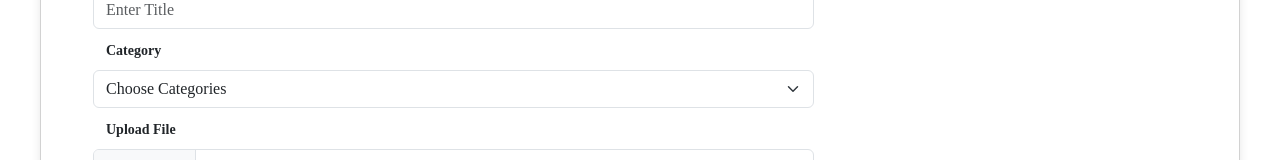
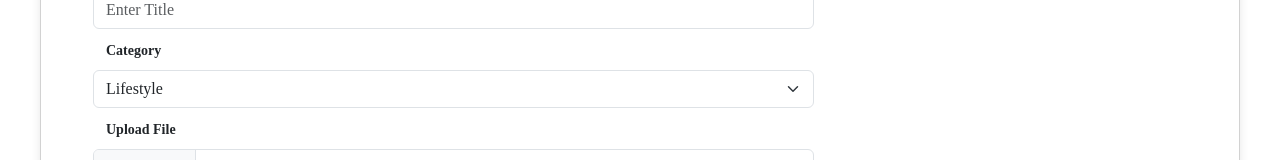
Before and after one commit to acedeveloper-byte/get-human-posting, a Next.js app: page /submit-article in a window 1280 px wide. Shown: the part 271-431 px from the top of the page. Built offline with nearby package versions, Linux system fonts and the light colour scheme.

Commit message:
adde change

```diff
--- a/app/submit-article/page.js
+++ b/app/submit-article/page.js
@@ -73,39 +73,38 @@ const page = () => {
                   <Form.Label>Category</Form.Label>
                   <Form.Select {...formik.getFieldProps("category")}>
                     {[
-                      { "value": "", "label": "Choose Categories" },
-                      { "value": "413", "label": "Lifestyle" },
-                      { "value": "413", "label": "Latest" },
-                      { "value": "413", "label": "Featured" },
-                      { "value": "413", "label": "Tech" },
-                      { "value": "413", "label": "Healthy" },
-                      { "value": "413", "label": "Fashion" },
-                      { "value": "413", "label": "Business" },
-                      { "value": "410", "label": "Design" },
-                      { "value": "7", "label": "Domain Names" },
-                      { "value": "426", "label": "Education" },
-                      { "value": "411", "label": "Entertainment" },
-                      { "value": "416", "label": "Home & Lifestyle" },
-                      { "value": "425", "label": "Marketing" },
-                      { "value": "6", "label": "Digital Marketing", "indent": true },
-                      { "value": "5", "label": "SEO", "indent": true },
-                      { "value": "4", "label": "Social Media", "indent": true },
-                      { "value": "412", "label": "Music" },
-                      { "value": "1", "label": "Other" },
-                      { "value": "437", "label": "Politics" },
-                      { "value": "436", "label": "Real Estate" },
-                      { "value": "415", "label": "Sports" },
-                      { "value": "414", "label": "Technology" },
-                      { "value": "418", "label": "Travel" },
-                      { "value": "299", "label": "Video" },
-                      { "value": "8", "label": "Web Hosting" },
-                      { "value": "9", "label": "Web Security" },
-                      { "value": "417", "label": "Wellness" },
-                      { "value": "10", "label": "Writing" }
+                      { "value": "Lifestyle", "label": "Lifestyle" },
+                      { "value": "Latest", "label": "Latest Blog" },
+                      { "value": "Featured", "label": "Featured Blog" },
+                      { "value": "Tech", "label": "Technology" },
+                      { "value": "Healthy", "label": "Healthy Lifestyle" },
+                      { "value": "Fashion", "label": "Fashion" },
+                      { "value": "Business", "label": "Business" },
+                      { "value": "Design", "label": "Design" },
+                      { "value": "Domain Names", "label": "Domain Names" },
+                      { "value": "Education", "label": "Education" },
+                      { "value": "Entertainment", "label": "Entertainment" },
+                      { "value": "Home & Lifestyle", "label": "Home & Lifestyle" },
+                      { "value": "Marketing", "label": "Marketing" },
+                      { "value": "Digital Marketing", "label": "Digital Marketing" },
+                      { "value": "SEO", "label": "SEO" },
+                      { "value": "Social Media", "label": "Social Media" },
+                      { "value": "Music", "label": "Music" },
+                      { "value": "Other", "label": "Other" },
+                      { "value": "Politics", "label": "Politics" },
+                      { "value": "Real Estate", "label": "Real Estate" },
+                      { "value": "Sports", "label": "Sports" },
+                      { "value": "Technology", "label": "Technology" },
+                      { "value": "Travel", "label": "Travel" },
+                      { "value": "Video", "label": "Video" },
+                      { "value": "Web Hosting", "label": "Web Hosting" },
+                      { "value": "Web Security", "label": "Web Security" },
+                      { "value": "Wellness", "label": "Wellness" },
+                      { "value": "Writing", "label": "Writing" }
                     ].map((item, index) => {
                       return (
                         <>
-                          <option value={item.label}>{item.label}</option>
+                          <option value={item.value}>{item.label}</option>
                         </>
                       )
                     }
--- a/components/Header.js
+++ b/components/Header.js
@@ -82,39 +82,39 @@ const Header = () => {
 
                                         <>
                                             {[
-
-                                                { "value": "413", "label": "Lifestyle" },
-                                                { "value": "413", "label": "Latest" },
-                                                { "value": "413", "label": "Featured" },
-                                                { "value": "413", "label": "Tech" },
-                                                { "value": "413", "label": "Healthy" },
-                                                { "value": "413", "label": "Fashion" },
-                                                { "value": "413", "label": "Business" },
-                                                { "value": "410", "label": "Design" },
-                                                { "value": "7", "label": "Domain Names" },
-                                                { "value": "426", "label": "Education" },
-                                                { "value": "411", "label": "Entertainment" },
-                                                { "value": "416", "label": "Home & Lifestyle" },
-                                                { "value": "425", "label": "Marketing" },
-                                                { "value": "6", "label": "Digital Marketing" },
-                                                { "value": "5", "label": "SEO" },
-                                                { "value": "4", "label": "Social Media" },
-                                                { "value": "412", "label": "Music" },
-                                                { "value": "1", "label": "Other" },
-                                                { "value": "437", "label": "Politics" },
-                                                { "value": "436", "label": "Real Estate" },
-                                                { "value": "415", "label": "Sports" },
-                                                { "value": "414", "label": "Technology" },
-                                                { "value": "418", "label": "Travel" },
-                                                { "value": "299", "label": "Video" },
-                                                { "value": "8", "label": "Web Hosting" },
-                                                { "value": "9", "label": "Web Security" },
-                                                { "value": "417", "label": "Wellness" },
-                                                { "value": "10", "label": "Writing" }].map((item, index) => {
-                                                    return (
-                                                        <li ><a href={`/category/${item.label}`}>{item.label}</a></li>
-                                                    )
-                                                })}
+                                                { "value": "Lifestyle", "label": "Lifestyle" },
+                                                { "value": "Latest", "label": "Latest Blog" },
+                                                { "value": "Featured", "label": "Featured Blog" },
+                                                { "value": "Tech", "label": "Technology" },
+                                                { "value": "Healthy", "label": "Healthy Lifestyle" },
+                                                { "value": "Fashion", "label": "Fashion" },
+                                                { "value": "Business", "label": "Business" },
+                                                { "value": "Design", "label": "Design" },
+                                                { "value": "Domain Names", "label": "Domain Names" },
+                                                { "value": "Education", "label": "Education" },
+                                                { "value": "Entertainment", "label": "Entertainment" },
+                                                { "value": "Home & Lifestyle", "label": "Home & Lifestyle" },
+                                                { "value": "Marketing", "label": "Marketing" },
+                                                { "value": "Digital Marketing", "label": "Digital Marketing" },
+                                                { "value": "SEO", "label": "SEO" },
+                                                { "value": "Social Media", "label": "Social Media" },
+                                                { "value": "Music", "label": "Music" },
+                                                { "value": "Other", "label": "Other" },
+                                                { "value": "Politics", "label": "Politics" },
+                                                { "value": "Real Estate", "label": "Real Estate" },
+                                                { "value": "Sports", "label": "Sports" },
+                                                { "value": "Technology", "label": "Technology" },
+                                                { "value": "Travel", "label": "Travel" },
+                                                { "value": "Video", "label": "Video" },
+                                                { "value": "Web Hosting", "label": "Web Hosting" },
+                                                { "value": "Web Security", "label": "Web Security" },
+                                                { "value": "Wellness", "label": "Wellness" },
+                                                { "value": "Writing", "label": "Writing" }
+                                            ].map((item, index) => {
+                                                return (
+                                                    <li ><a href={`/category/${item.value}`}>{item.label}</a></li>
+                                                )
+                                            })}
                                         </>
                                     </ul>
                                 </li>
```
Also changed, not shown: app/post/[updatepost]/page.js (+29 -30 lines).
